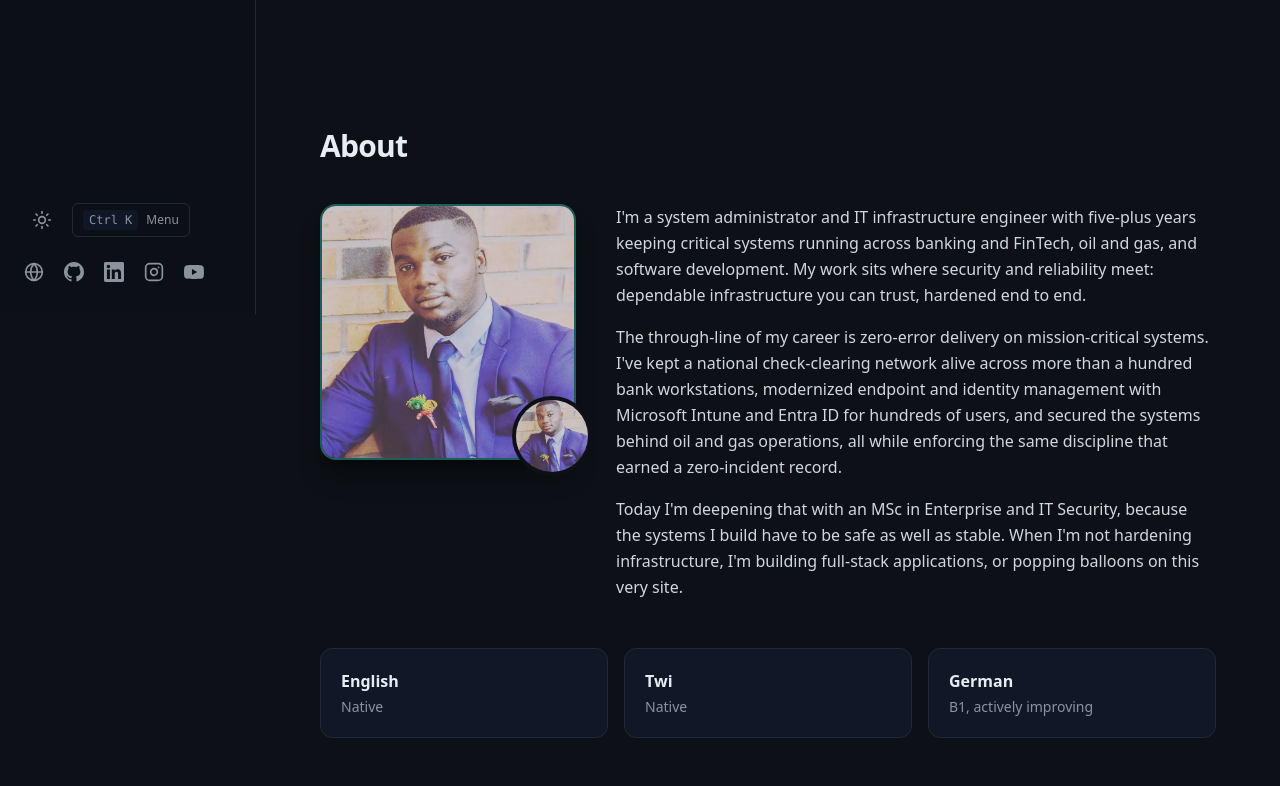
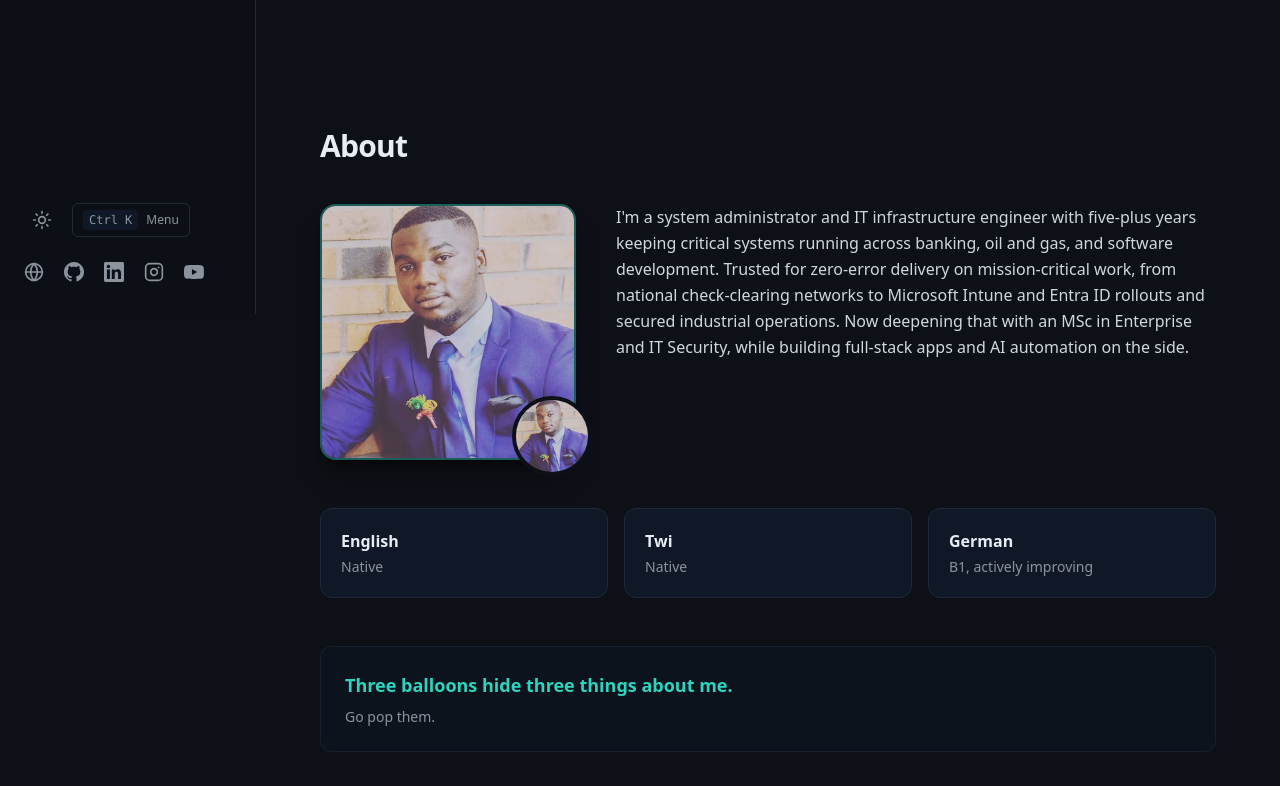
Before and after one commit to Khallitos/cphilcomputers_blogpost, a Next.js app: page / in a window 1280 px wide. Shown: the part 486-1272 px from the top of the page. Built offline with nearby package versions, Linux system fonts and the light colour scheme.

Commit message:
copy: shorter profile summary on home and about, refresh de cv

```diff
--- a/src/app/about/page.tsx
+++ b/src/app/about/page.tsx
@@ -45,26 +45,13 @@ export default function AboutPage() {
         <div className="mt-6 space-y-4 text-base leading-relaxed text-foreground/90">
           <p>
             I&apos;m a system administrator and IT infrastructure engineer with
-            five-plus years keeping critical systems running across banking and
-            FinTech, oil and gas, and software development. My work sits where
-            security and reliability meet: dependable infrastructure you can
-            trust, hardened end to end.
-          </p>
-          <p>
-            The through-line of my career is zero-error delivery on
-            mission-critical systems. I&apos;ve kept a national check-clearing
-            network alive across more than a hundred bank workstations,
-            modernized endpoint and identity management with Microsoft Intune
-            and Entra ID for hundreds of users, and secured the systems behind
-            oil and gas operations, all while enforcing the same discipline
-            that earned a zero-incident record.
-          </p>
-          <p>
-            Today I&apos;m deepening that with an MSc in Enterprise and IT
-            Security, because the systems I build have to be safe as well as
-            stable. When I&apos;m not hardening infrastructure, I&apos;m
-            building full-stack applications, or popping balloons on this very
-            site.
+            five-plus years keeping critical systems running across banking,
+            oil and gas, and software development. Trusted for zero-error
+            delivery on mission-critical work, from national check-clearing
+            networks to Microsoft Intune and Entra ID rollouts and secured
+            industrial operations. Now deepening that with an MSc in Enterprise
+            and IT Security, while building full-stack apps and AI automation
+            on the side.
           </p>
         </div>
       </div>
--- a/src/app/page.tsx
+++ b/src/app/page.tsx
@@ -108,26 +108,12 @@ export default async function Home() {
               <p>
                 I&apos;m a system administrator and IT infrastructure engineer
                 with five-plus years keeping critical systems running across
-                banking and FinTech, oil and gas, and software development. My
-                work sits where security and reliability meet: dependable
-                infrastructure you can trust, hardened end to end.
-              </p>
-              <p>
-                The through-line of my career is zero-error delivery on
-                mission-critical systems. I&apos;ve kept a national
-                check-clearing network alive across more than a hundred bank
-                workstations, modernized endpoint and identity management with
-                Microsoft Intune and Entra ID for hundreds of users, and
-                secured the systems behind oil and gas operations, all while
-                enforcing the same discipline that earned a zero-incident
-                record.
-              </p>
-              <p>
-                Today I&apos;m deepening that with an MSc in Enterprise and IT
-                Security, because the systems I build have to be safe as well
-                as stable. When I&apos;m not hardening infrastructure,
-                I&apos;m building full-stack applications, or popping balloons
-                on this very site.
+                banking, oil and gas, and software development. Trusted for
+                zero-error delivery on mission-critical work, from national
+                check-clearing networks to Microsoft Intune and Entra ID
+                rollouts and secured industrial operations. Now deepening that
+                with an MSc in Enterprise and IT Security, while building
+                full-stack apps and AI automation on the side.
               </p>
             </div>
           </div>
```
Also changed, not shown: 1 other file (tests, documents, lock files or other folders).
